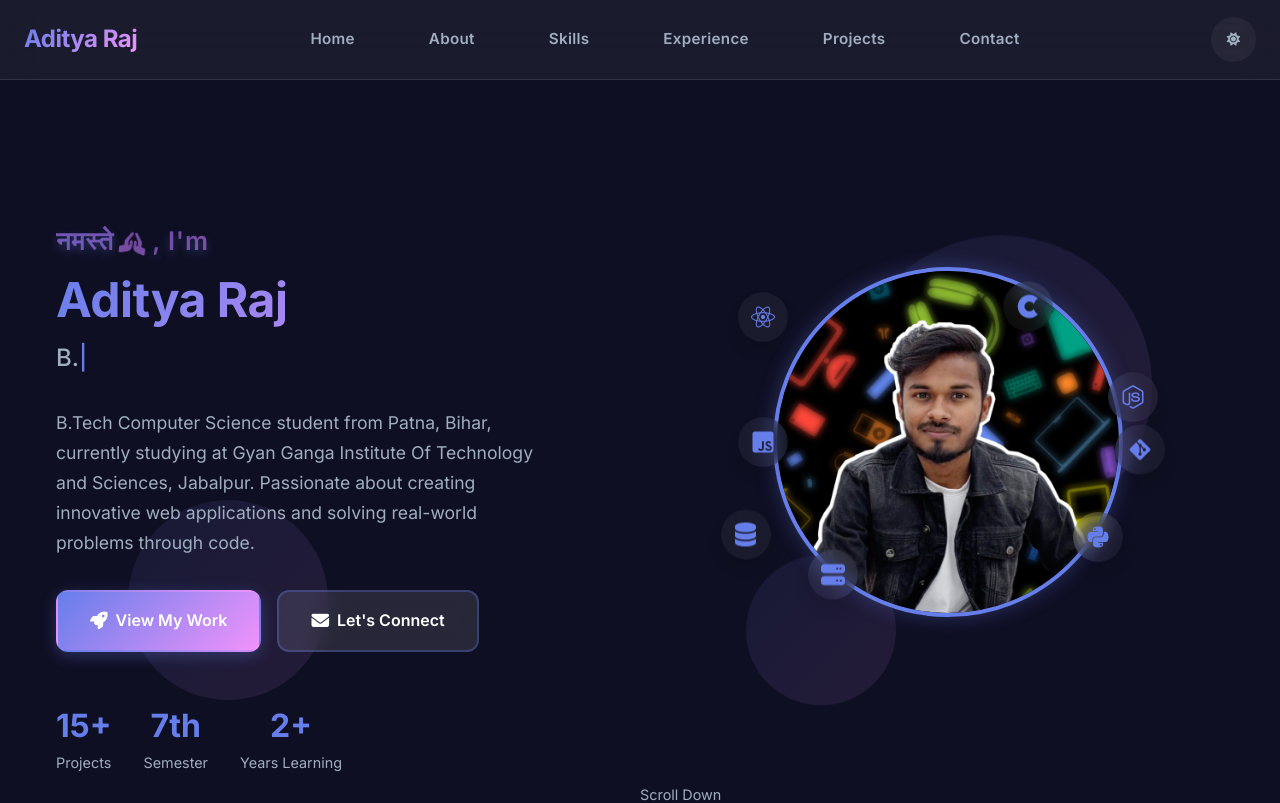
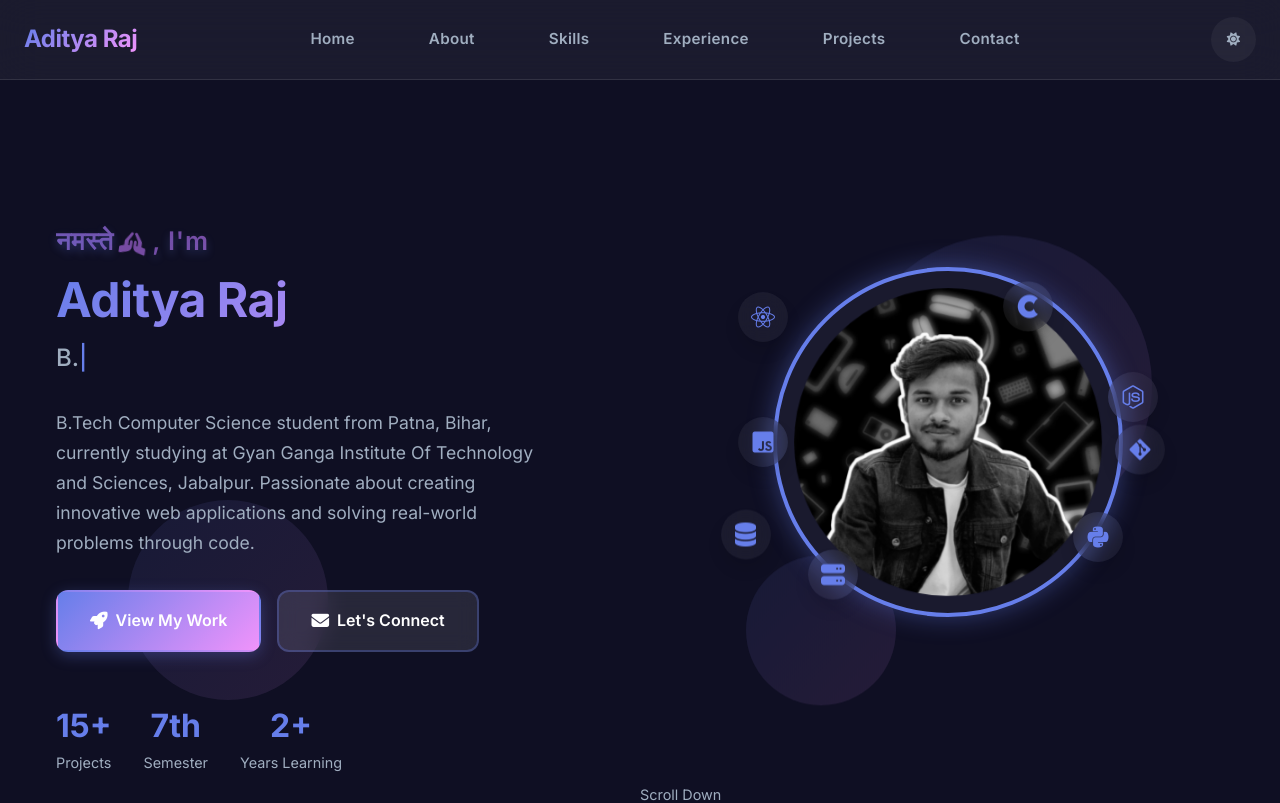
Before and after one commit to aditya1122git/aditya-portfolio, a React (Vite) app: page / in a window 1280 px wide. Shown: the top 803 px of the page. Built offline with nearby package versions, Linux system fonts and the light colour scheme.

Commit message:
Update App.css

```diff
--- a/src/App.css
+++ b/src/App.css
@@ -727,19 +727,58 @@
   box-shadow: var(--shadow-glow);
   position: relative;
   background: var(--bg-secondary);
-}
-
+  cursor: pointer;
+  -webkit-tap-highlight-color: transparent;
+  animation: profilePulse 4s ease-in-out infinite;
+}
+
+@keyframes profilePulse {
+  0%, 100% {
+    box-shadow: var(--shadow-glow);
+  }
+  50% {
+    box-shadow: 0 0 30px rgba(102, 126, 234, 0.5);
+  }
+}
+
+/* Profile image base styles - permanently grayscale */
 .profile-image img {
   width: 100%;
   height: 100%;
   object-fit: cover;
-  object-position: center;
+  object-position: center 70%;
   border-radius: 50%;
-  transition: transform var(--transition-normal);
-}
-
+  transform: scale(0.9);
+  /* Permanent grayscale effect */
+  -webkit-filter: grayscale(100%);
+  filter: grayscale(100%);
+  transition: transform 0.3s ease;
+  will-change: transform;
+  backface-visibility: hidden;
+  -webkit-backface-visibility: hidden;
+}
+
+/* Simple hover effect - only slight scale, no color change */
 .profile-image:hover img {
-  transform: scale(1.05);
+  transform: scale(0.95);
+}
+
+.profile-image:hover {
+  transform: scale(1.02);
+}
+
+.profile-image:focus {
+  outline: 3px solid var(--primary);
+  outline-offset: 6px;
+  border-radius: 50%;
+}
+
+/* Browser compatibility fallbacks */
+@supports not (filter: grayscale(100%)) {
+  .profile-image img {
+    -webkit-filter: grayscale(100%) brightness(0.9);
+    filter: grayscale(100%) brightness(0.9);
+  }
 }
 
 .tech-icons {
@@ -2440,42 +2479,3 @@
     page-break-inside: avoid;
   }
 }
-
-/* Enhanced Profile Image Styles */
-.profile-image img {
-  width: 100%;
-  height: 100%;
-  object-fit: cover;
-  object-position: center;
-  border-radius: 50%;
-  transition: transform var(--transition-normal);
-}
-
-.profile-image:hover img {
-  transform: scale(1.05);
-}
-
-.about-image img {
-  width: 100%;
-  height: auto;
-  object-fit: cover;
-  object-position: center top;
-  border-radius: var(--border-radius-lg);
-  transition: transform var(--transition-normal);
-}
-
-.image-wrapper:hover img {
-  transform: scale(1.05);
-}
-
-/* Ensure proper image loading */
-.profile-image,
-.about-image {
-  overflow: hidden;
-}
-
-.profile-image {
-  border: 4px solid var(--primary);
-  box-shadow: var(--shadow-glow);
-  background: var(--bg-secondary);
-}
```
